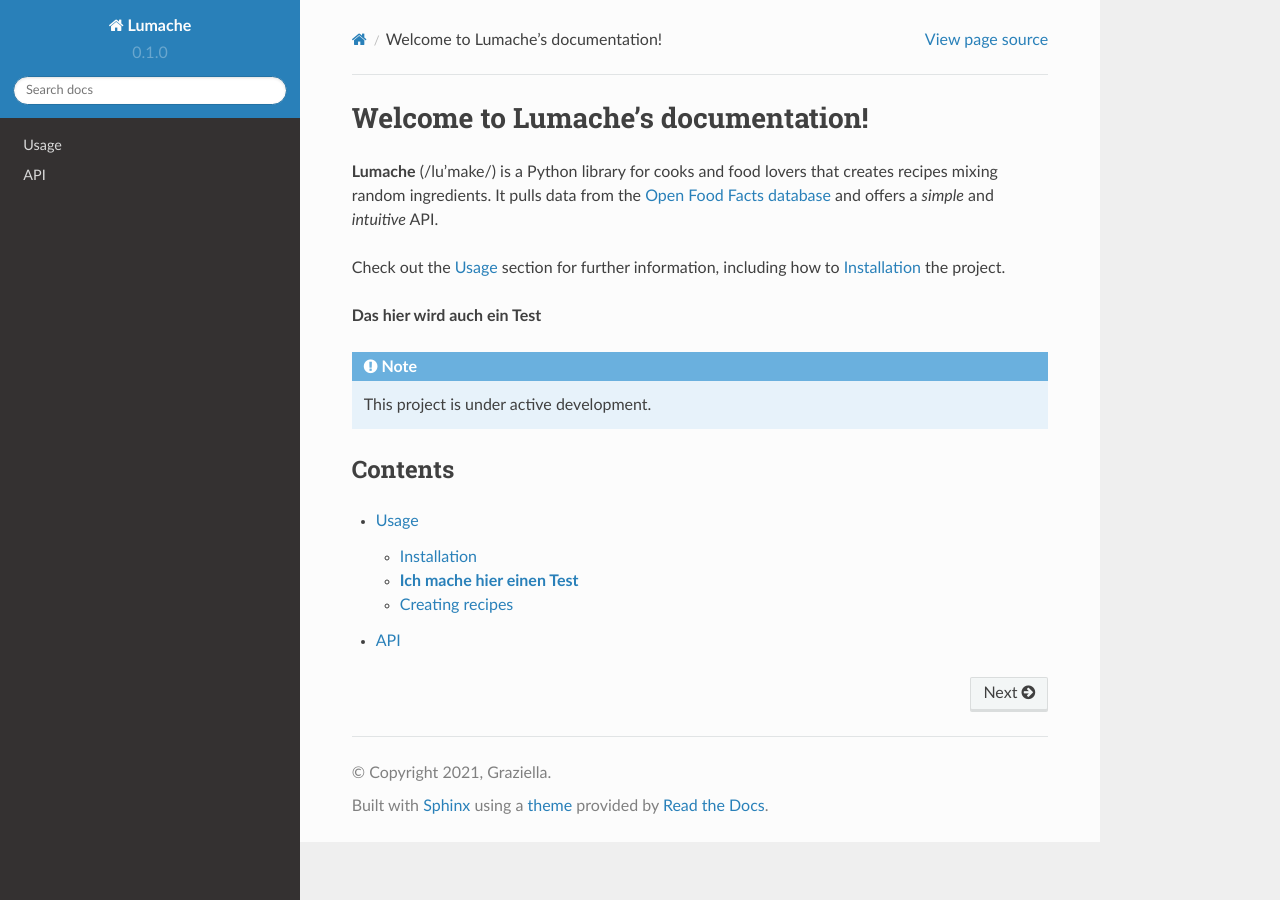
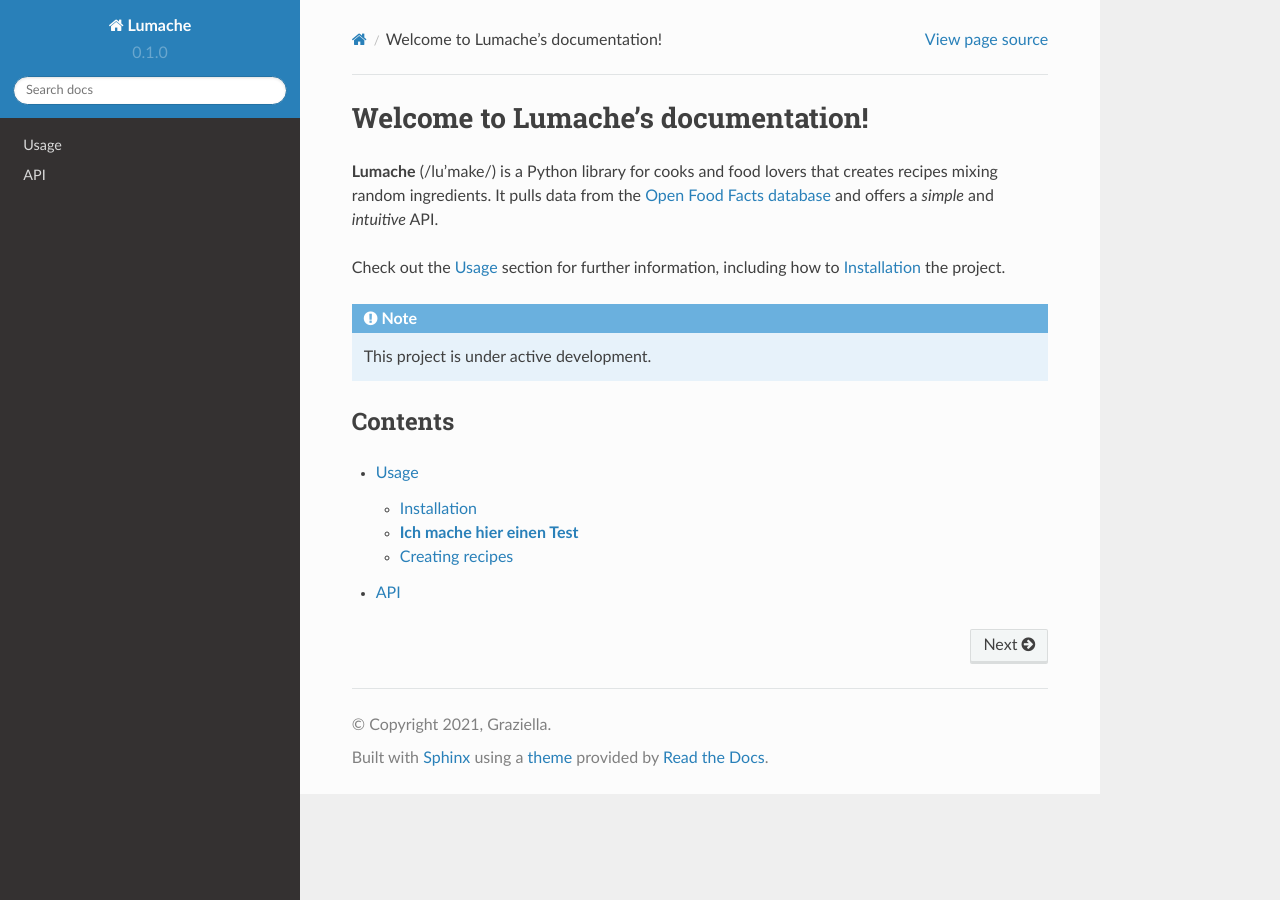
Before and after one commit to Kentimen/tralala, a Sphinx documentation site: the page built from docs/source/index.rst, in a window 1280 px wide. Built offline with Sphinx 7.4.7 and the Read the Docs theme 2.0.0, drawn with Linux system fonts in a browser that asks for light colours.

Commit message:
Update index.rst

```diff
--- a/docs/source/index.rst
+++ b/docs/source/index.rst
@@ -9,7 +9,6 @@ and offers a *simple* and *intuitive* API.
 Check out the :doc:`usage` section for further information, including
 how to :ref:`installation` the project.
 
-**Das hier wird auch ein Test**
 
 .. note::
 
```
